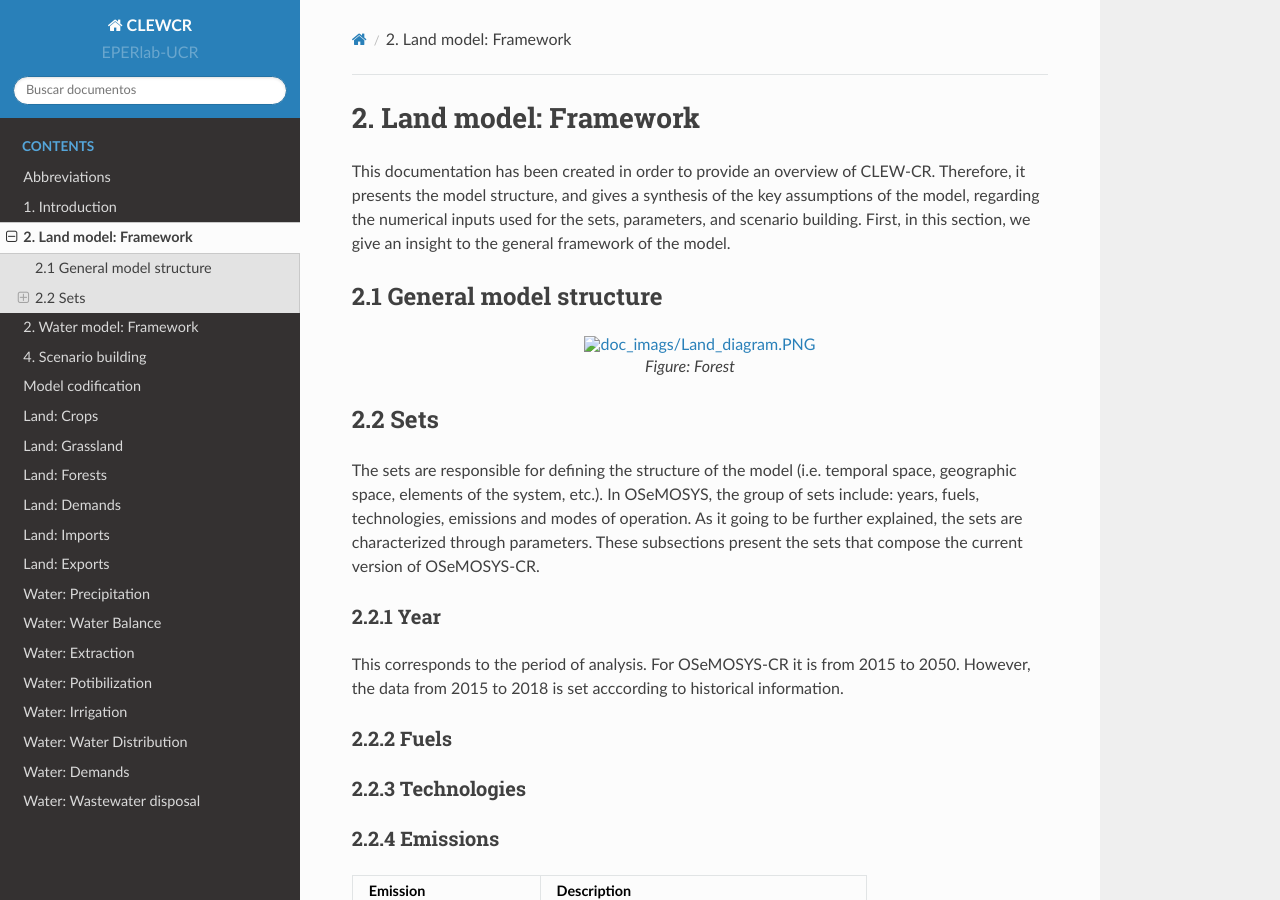
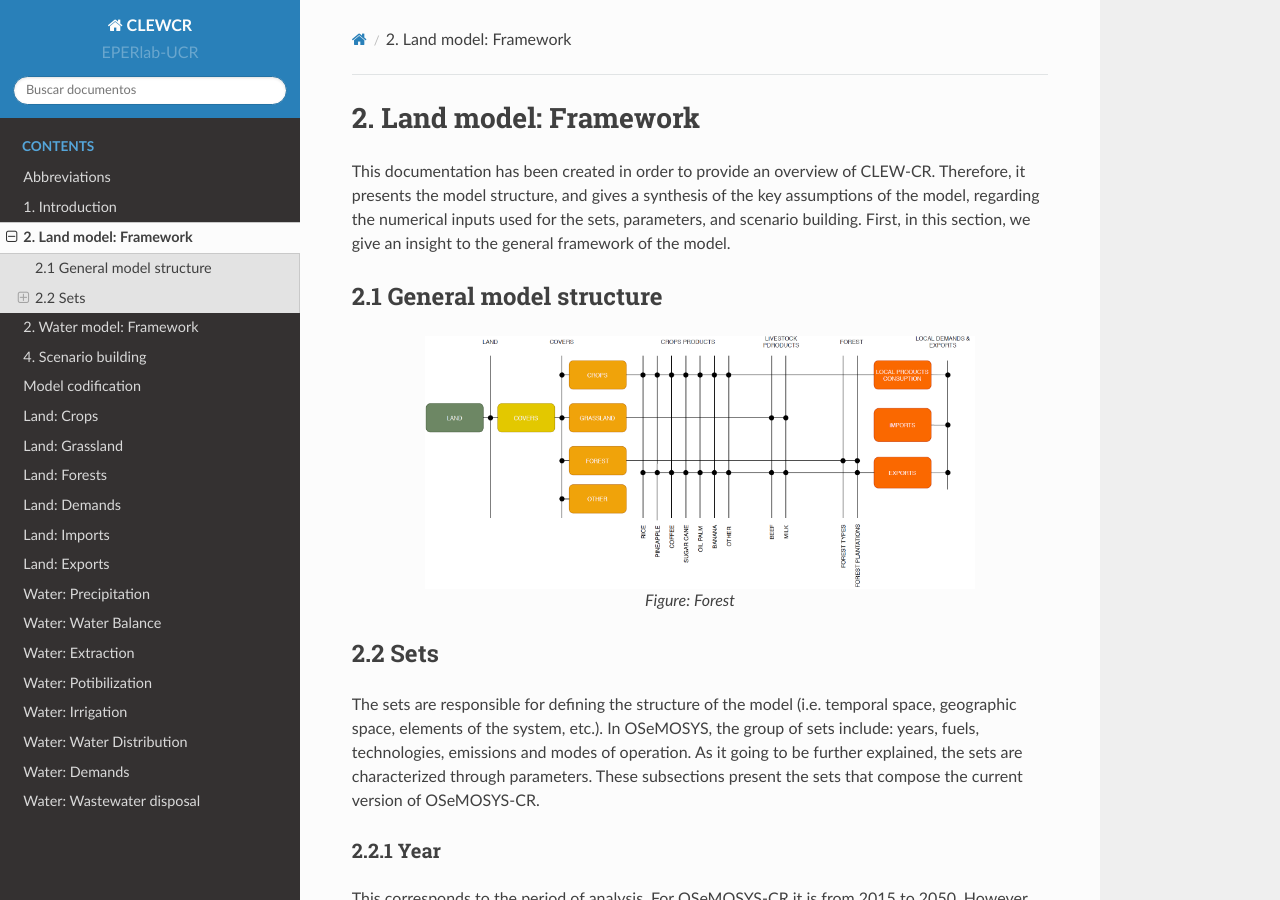
Before and after one commit to EPERLab/CLEW, a Sphinx documentation site: the page built from docs/02LandModelFramework.rst, in a window 1280 px wide and 900 px high. Built offline with Sphinx 7.4.7 and the Read the Docs theme 2.0.0, drawn with Linux system fonts in a browser that asks for light colours; formulas are drawn with MathJax 3.

Commit message:
Update 02LandModelFramework.rst

```diff
--- a/docs/02LandModelFramework.rst
+++ b/docs/02LandModelFramework.rst
@@ -6,7 +6,7 @@ This documentation has been created in order to provide an overview of CLEW-CR.
 2.1 General model structure
 +++++++++
 
-.. figure::  doc_imags/Land_diagram.PNG
+.. figure::  doc_imgs/Land_diagram.PNG
    :align:   center
    :width:   550 px
 
```
